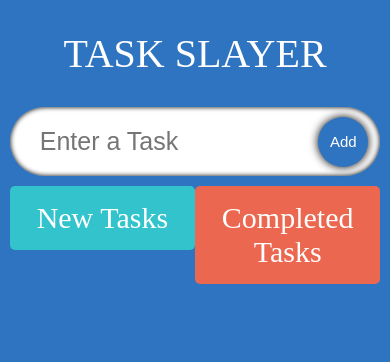
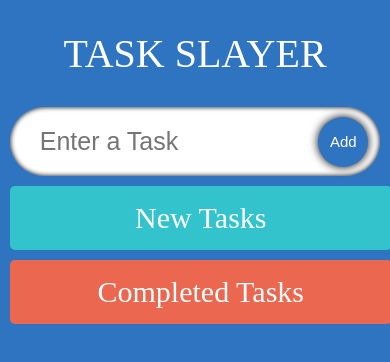
Before and after one commit to MosNes/typescript-taskapp, a React (Create React App) app in the folder client/: page / in a window 390 px wide. Shown: the top 362 px of the page. Built offline with nearby package versions, Linux system fonts and the light colour scheme; a web font is replaced by a local one.

Commit message:
updated css styles for better mobile responsiveness

```diff
--- a/client/src/components/TodoList.tsx
+++ b/client/src/components/TodoList.tsx
@@ -14,12 +14,16 @@ const TodoList: React.FC<Props> = ({ todos, setTodos }) => {
     <div className="container">
       <div className="todos">
         <span className="todosHeading">New Tasks</span>
+        {/* map through each todo in the array and render a SingleTodo component for it */}
       {todos.map(todo => (
             <SingleTodo todo={todo} key={todo.id} todos={todos} setTodos={setTodos}/>
         ))}
       </div>
       <div className="todos remove">
         <span className="todosHeading">Completed Tasks</span>
+        {todos.map(todo => (
+            <SingleTodo todo={todo} key={todo.id} todos={todos} setTodos={setTodos}/>
+        ))}
       </div>
     </div>
   )
--- a/client/src/components/styles.css
+++ b/client/src/components/styles.css
@@ -78,11 +78,16 @@
 
 .todosSingle {
   display: flex;
-  width: 29.5%;
   border-radius: 5px;
   padding: 20px;
   margin-top:15px;
-  background-image: url("https://img.freepik.com/free-photo/crumpled-yellow-paper-background-close-up_60487-2390.jpg?size=626&ext=jpg")
+  background-image: url("https://img.freepik.com/free-photo/crumpled-yellow-paper-background-close-up_60487-2390.jpg?size=626&ext=jpg");
+  transition: 0.2s;
+}
+
+.todosSingle:hover {
+  box-shadow: 0 0 5px black;
+  transform: scale(1.03);
 }
 
 .done {
@@ -108,9 +113,9 @@
   cursor: pointer;
 }
 
-@media (max-width: 1200px) {
-  .todosSingle {
-    width: 40%;
+@media (max-width: 1100px) {
+  .todos {
+    width: 45%;
   }
 }
 
@@ -120,8 +125,10 @@
   }
   .todos {
     width: 95%;
+    margin-bottom: 10px;
   }
-  .todosSingle {
-    width: 100%;
+  .container{
+    width: 95%;
+    flex-direction: column;
   }
 }
```
